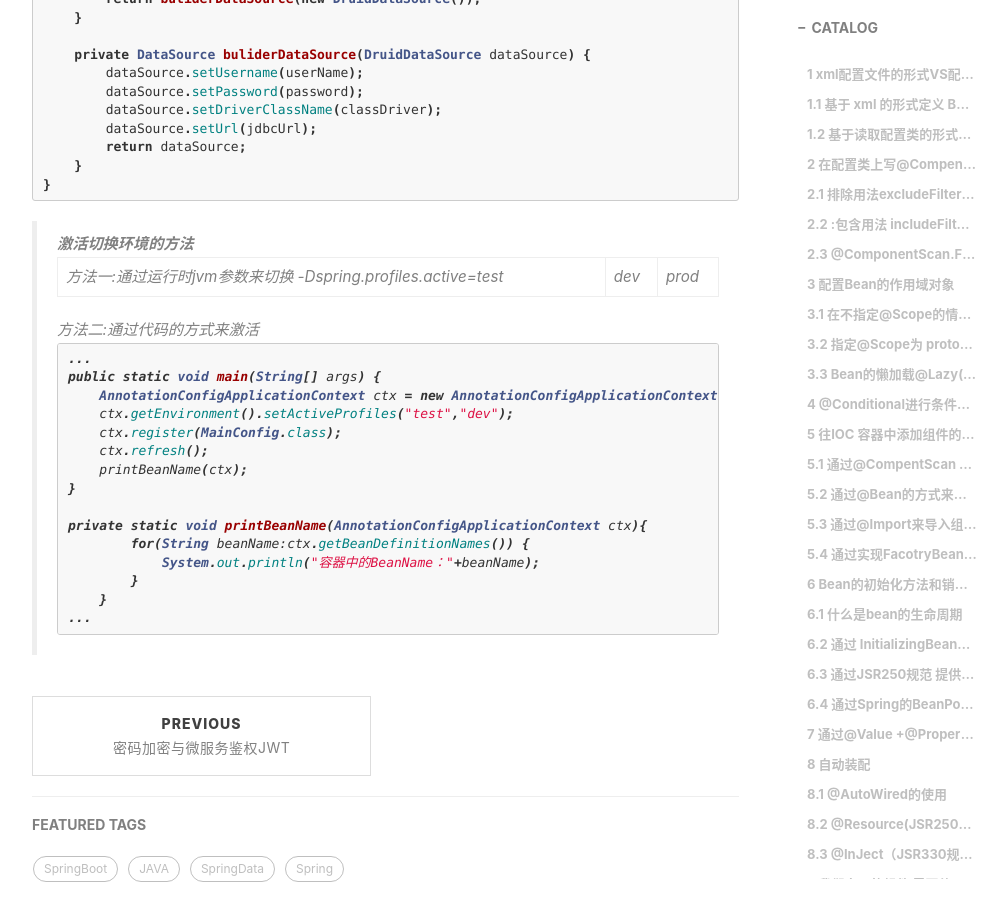
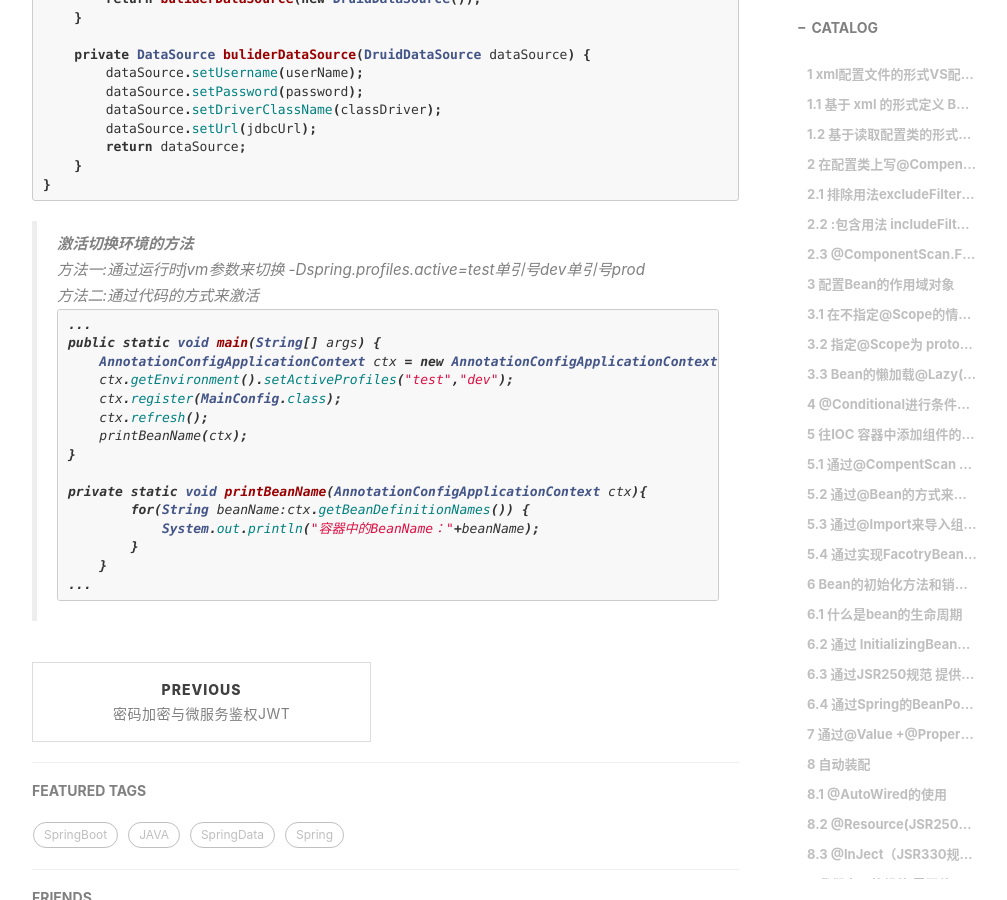
Before and after one commit to minggaowang/minggaowang.github.io, a Jekyll site: the page built from _posts/2019-12-08-SpringIOC注解使用.MD, in a window 1280 px wide and 900 px high, scrolled down 12687 px. Shown: the whole window, without its empty margins (233-1240 px from the left). Built offline with Jekyll 4.4.1, drawn with Linux system fonts in a browser that asks for light colours; nearby versions of some CDN libraries; comment, search, counter and statistics services are not loaded.

Commit message:
Update 2019-12-08-SpringIOC注解使用.MD
1

```diff
--- a/_posts/2019-12-08-SpringIOC注解使用.MD
+++ b/_posts/2019-12-08-SpringIOC注解使用.MD
@@ -645,7 +645,7 @@ public class MainConfig implements EmbeddedValueResolverAware {
 
 > **激活切换环境的方法**
 >
-> 方法一:通过运行时jvm参数来切换 -Dspring.profiles.active=test|dev|prod
+> 方法一:通过运行时jvm参数来切换 -Dspring.profiles.active=test单引号dev单引号prod
 >
 > 方法二:通过代码的方式来激活
 >
```
